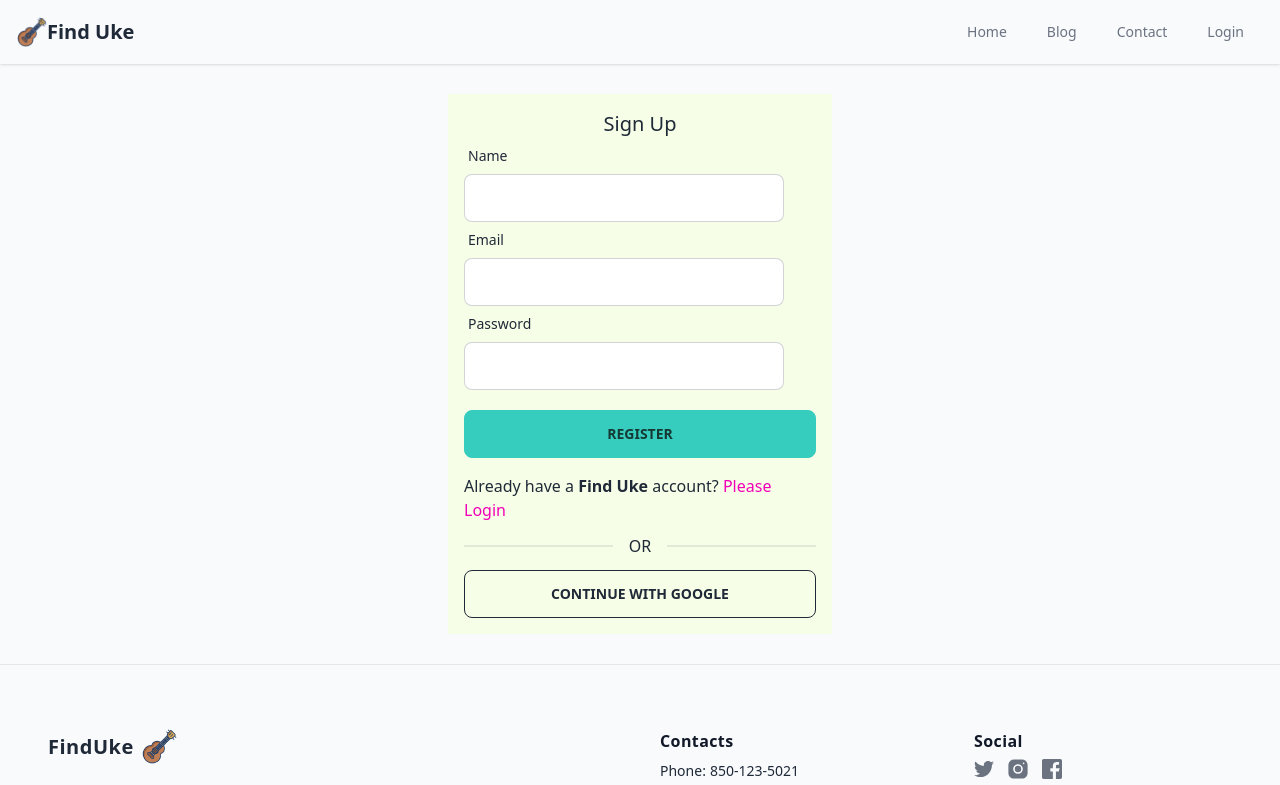
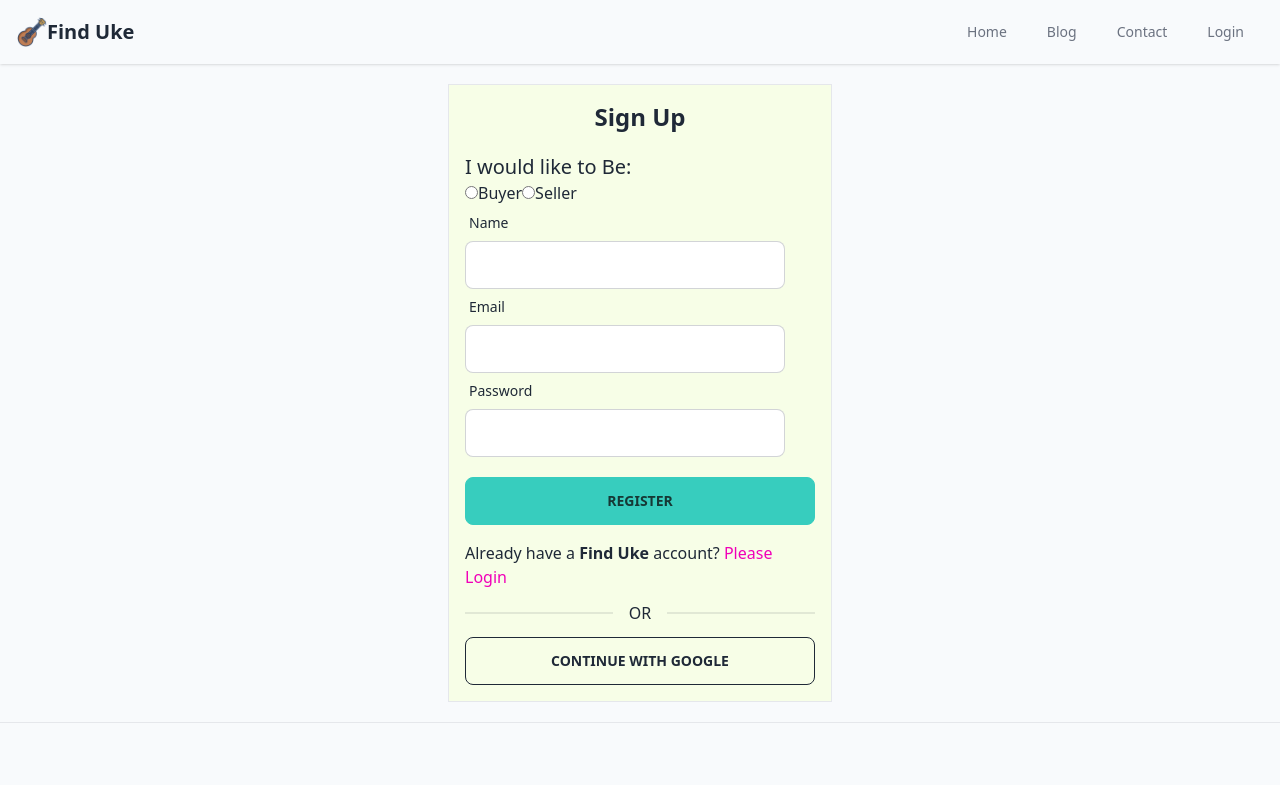
Before and after one commit to Ovijitnath/find-uke-client-repo, a React (Create React App) app: page /register in a window 1280 px wide. Shown: the top 785 px of the page. Built offline with nearby package versions, Linux system fonts and the light colour scheme; no server answers.

Commit message:
redirect issue solved

```diff
--- a/src/Context/AuthProvider/AuthProvider.js
+++ b/src/Context/AuthProvider/AuthProvider.js
@@ -26,7 +26,7 @@ const AuthProvider = ({ children }) => {
     }
 
     const updateUser = (userInfo) => {
-        return updateProfile(user.currentUser, userInfo);
+        return updateProfile(auth.currentUser, userInfo);
     }
 
     const logOut = () => {
--- a/src/Pages/Blog/Blog.js
+++ b/src/Pages/Blog/Blog.js
@@ -1,5 +1,6 @@
 
 import React, { useState } from 'react';
+import { Link } from 'react-router-dom';
 import logo from '../../Blog_niche_Brain_2.gif'
 const Item = ({ title, children }) => {
     const [isOpen, setIsOpen] = useState(false);
@@ -47,9 +48,9 @@ export const Blog = () => {
             <div className="max-w-xl sm:mx-auto lg:max-w-2xl">
                 <img className='mx-auto' src={logo} style={{ width: 150, height: 120 }} alt="" />
                 <div className="flex flex-col mb-16 sm:text-center">
-                    <a href="/blog" className="mb-6 sm:mx-auto">
+                    <Link to="/blog" className="mb-6 sm:mx-auto">
 
-                    </a>
+                    </Link>
                     <div className="max-w-xl md:mx-auto sm:text-center lg:max-w-2xl">
                         <h2 className="max-w-lg mb-6 font-sans text-3xl font-bold leading-none tracking-tight text-gray-900 sm:text-4xl md:mx-auto">
                             <span className="relative inline-block">
--- a/src/Pages/BookingModal/BookingModal.js
+++ b/src/Pages/BookingModal/BookingModal.js
@@ -21,6 +21,7 @@ const BookingModal = ({ modproducts, setModProducts }) => {
         const booking = {
             sellerName: name,
             email: email,
+            name: name,
             productName: productName,
             phoneNo: phone,
             location: location,
--- a/src/Pages/CatagoriesDetail/SingleCatagoryDetails.js
+++ b/src/Pages/CatagoriesDetail/SingleCatagoryDetails.js
@@ -1,5 +1,5 @@
 import React from 'react';
-import { Link } from 'react-router-dom';
+// import { Link } from 'react-router-dom';
 
 const SingleCatagoryDetails = ({ card, setModProducts }) => {
     const { name, description, image, resalePrice, location, originalPrice, yearOfUse,
@@ -22,11 +22,11 @@ const SingleCatagoryDetails = ({ card, setModProducts }) => {
                     <h5>Year of use : {yearOfUse} years</h5>
                     <h5>Seller Name : {sellerName}</h5>
                     <br />
-                    <h5>posted Time : {postedTime} pm</h5>
+                    <h5>posted Time : {postedTime}</h5>
                     {/* </div> */}
 
                     <label htmlFor="booking-modal"
-                        className="btn btn-primary"
+                        className="btn btn-success"
                         onClick={() => setModProducts(card)}
                     >Book this item</label>
                 </div>
--- a/src/Pages/Categories/Category.js
+++ b/src/Pages/Categories/Category.js
@@ -13,7 +13,9 @@ const Category = ({ card }) => {
                     <p>{description}</p>
 
                     <div className="card-actions justify-end">
-                        <Link to={`/catagory/${_id}`}><button className="btn btn-primary">Buy Now</button></Link>
+                        <Link to={`/catagory/${_id}`}><button type="button" className="relative px-8 py-4 ml-4 overflow-hidden font-semibold  bg-cyan-300 text-gray-900 rounded-full">Buy Now
+                            <span className="absolute top-0 right-0 px-5 py-1 text-xs tracking-wider text-center uppercase whitespace-no-wrap origin-bottom-left transform rotate-45 -translate-y-full translate-x-1/3 bg-violet-400">New</span>
+                        </button></Link>
                     </div>
                 </div>
             </Link>
--- a/src/Pages/Login/Login.js
+++ b/src/Pages/Login/Login.js
@@ -44,9 +44,9 @@ const Login = () => {
     }
 
     return (
-        <div className='h-[600px] flex justify-center items-center'>
-            <div className='w-96 p-5 bg-amber-50'>
-                <h2 className='text-xl text-center'>Login</h2>
+        <div className='flex justify-center items-center'>
+            <div className='w-96 p-5 bg-amber-50 border my-5'>
+                <h2 className='text-2xl text-center font-bold'>Login</h2>
                 <form onSubmit={handleSubmit(handleLogin)}>
                     <div className="form-control w-full max-w-xs">
                         <label className="label"> <span className="label-text">Email</span></label>
@@ -65,7 +65,7 @@ const Login = () => {
                                 minLength: { value: 6, message: 'Password must be 6 characters or longer' }
                             })}
                             className="input input-bordered w-full max-w-xs" />
-                        <label className="label"> <span className="label-text">Forget Password?</span></label>
+                        {/* <label className="label"> <span className="label-text">Forget Password?</span></label> */}
                         {errors.password && <p className='text-red-600'>{errors.password?.message}</p>}
                     </div>
                     <input className='btn btn-accent w-full mt-5' value="Login" type="submit" />
--- a/src/Pages/Register/Register.js
+++ b/src/Pages/Register/Register.js
@@ -2,14 +2,14 @@
 import React, { useContext, useState } from 'react';
 import { useForm } from 'react-hook-form';
 import toast from 'react-hot-toast';
-import { Link } from 'react-router-dom';
+import { Link, useNavigate } from 'react-router-dom';
 import { AuthContext } from '../../Context/AuthProvider/AuthProvider';
 
 const Register = () => {
     const { register, handleSubmit, formState: { errors } } = useForm();
     const { createUser, updateUser } = useContext(AuthContext);
     const [signUpError, setSignUPError] = useState('')
-
+    const navigate = useNavigate();
 
     const handleSignUp = (data) => {
         console.log(data);
@@ -23,7 +23,9 @@ const Register = () => {
                     displayName: data.name
                 }
                 updateUser(userInfo)
-                    .then(() => { })
+                    .then(() => {
+                        navigate('/');
+                    })
                     .catch(err => console.log(err));
             })
             .catch(error => {
@@ -33,10 +35,34 @@ const Register = () => {
     }
 
     return (
-        <div className='h-[600px] flex justify-center items-center'>
-            <div className='w-96 p-4 bg-lime-50'>
-                <h2 className='text-xl text-center'>Sign Up</h2>
+        <div className='flex justify-center items-center'>
+            <div className='w-96 p-4 bg-lime-50 border my-5'>
+                <h2 className='text-2xl text-center font-bold'>Sign Up</h2>
                 <form onSubmit={handleSubmit(handleSignUp)}>
+                    <div className='pt-5'>
+                        <p className='text-xl'>I would like to Be:</p>
+                        <label htmlFor="field-rain">
+                            <input
+                                {...register("rain")}
+                                type="radio"
+                                name="weather"
+                                value="rain"
+                                id="field-rain"
+                            />
+                            Buyer
+                        </label>
+
+                        <label htmlFor="field-wind">
+                            <input
+                                {...register("wind")}
+                                type="radio"
+                                name="weather"
+                                value="wind"
+                                id="field-wind"
+                            />
+                            Seller
+                        </label>
+                    </div>
                     <div className="form-control w-full max-w-xs">
                         <label className="label"> <span className="label-text">Name</span></label>
                         <input type="text" {...register("name", {
@@ -44,13 +70,8 @@ const Register = () => {
                         })} className="input input-bordered w-full max-w-xs" />
                         {errors.name && <p className='text-red-500'>{errors.name.message}</p>}
                     </div>
-                    {/* <div className="form-control w-full max-w-xs">
-                        <label className="label"> <span className="label-text">Name</span></label>
-                        <input type="text" {...register("name", {
-                            required: "Name is Required"
-                        })} className="input input-bordered w-full max-w-xs" />
-                        {errors.name && <p className='text-red-500'>{errors.name.message}</p>}
-                    </div> */}
+
+
                     <div className="form-control w-full max-w-xs">
                         <label className="label"> <span className="label-text">Email</span></label>
                         <input type="email" {...register("email", {
```
